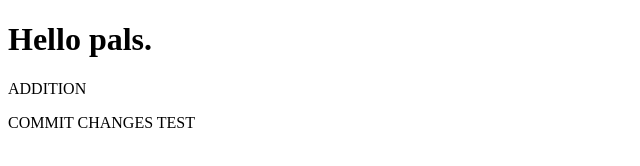
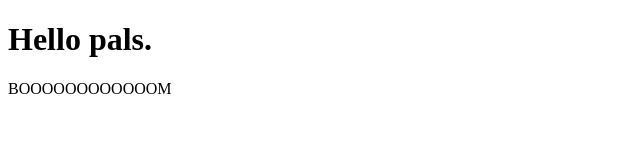
Before and after one commit to Zestychalk/zestychalk_website, a plain HTML site: page index.html in a window 1280 px wide. Shown: the whole page, without its empty margins (0-640 px from the left). Drawn offline with Linux system fonts and the light colour scheme.

Commit message:
Final Test

```diff
--- a/index.html
+++ b/index.html
@@ -9,7 +9,6 @@
 </head>
 <body>
 <h1>Hello pals.</h1>
-<p>ADDITION</p>
-<p>COMMIT CHANGES TEST</p>
+<p>BOOOOOOOOOOOOM</p>
 </body>
 </html>
```
